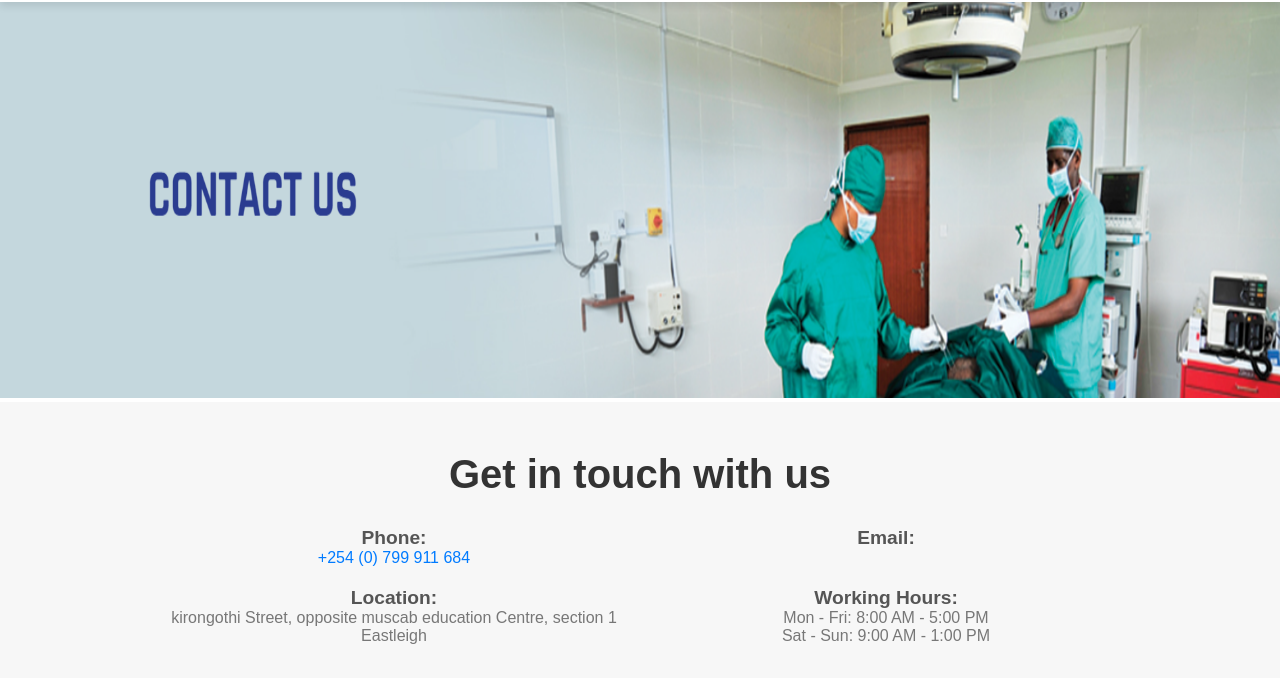
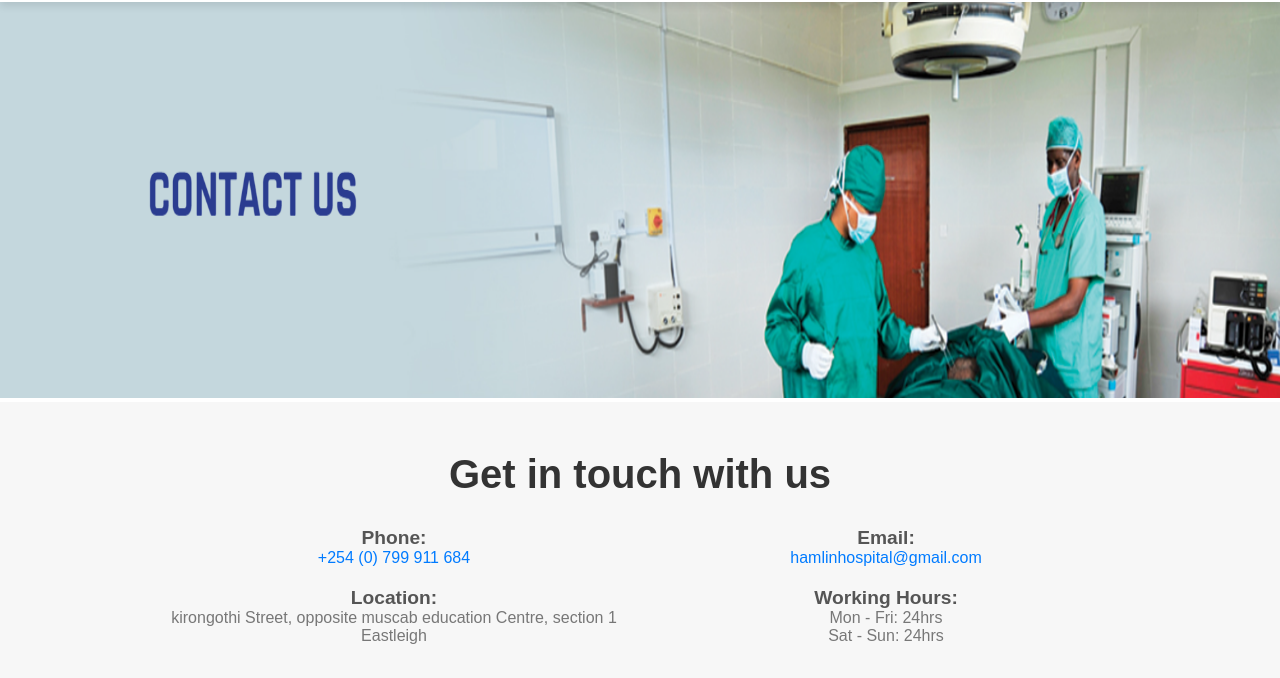
Before and after one commit to Dubow/Hamlin-Hospital, a website: page Public/Hamlin/contact.html in a window 1280 px wide. Shown: the part 122-800 px from the top of the page. Drawn offline with Linux system fonts and the light colour scheme.

Commit message:
updating contact.html file

```diff
--- a/Public/Hamlin/contact.html
+++ b/Public/Hamlin/contact.html
@@ -62,7 +62,7 @@
                     </div>
                     <div class="info-item">
                         <h4>Email:</h4>
-                        <p><a href="mailto:"></a></p>
+                        <p><a href="mailto:hamlinhospital@gmail.com">hamlinhospital@gmail.com</a></p>
                     </div>
                     <div class="info-item">
                         <h4>Location:</h4>
@@ -70,8 +70,8 @@
                     </div>
                     <div class="info-item">
                         <h4>Working Hours:</h4>
-                        <p>Mon - Fri: 8:00 AM - 5:00 PM</p>
-                        <p>Sat - Sun: 9:00 AM - 1:00 PM</p>
+                        <p>Mon - Fri: 24hrs</p>
+                        <p>Sat - Sun: 24hrs</p>
                     </div>
                 </div>
 
@@ -137,7 +137,7 @@
                 <h2>Contact Us</h2>
                 <p><strong>Location:</strong><br>kirongothi Street, opposite muscab education Centre, section 1 Eastleigh</p>
                 <p><strong>Phone Number:</strong><br>+254 (0) 799 911 684</p>
-                <p><strong>Email Address:</strong><br><a href="mailto:dubowhamaan@gmail.com">dubowhamaan@gmail.com</a></p>
+                <p><strong>Email Address:</strong><br><a href="mailto:hamlinhospital@gmail.com">hamlinhospital@gmail.com</a></p>
                 <p><strong>Follow Us on Social Media:</strong><br>
                     <a href="#"></a> |
                     <a href="#"></a> |
```
